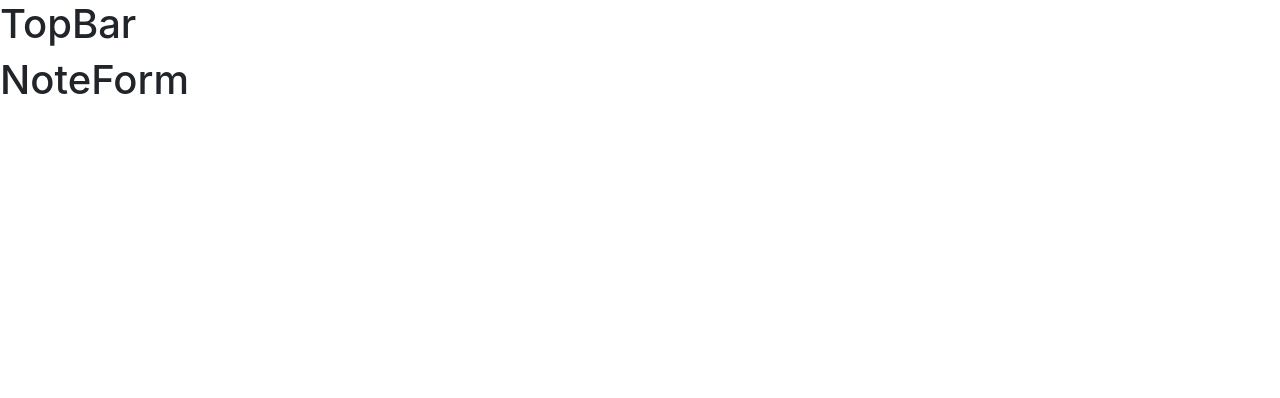
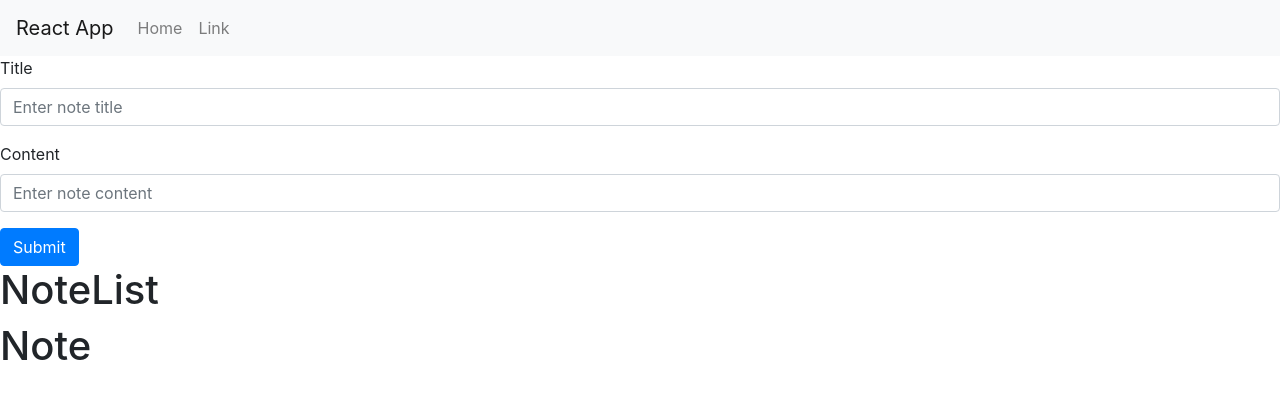
Before and after one commit to Aleksi123/reactapp, a React (Create React App) app: page / in a window 1280 px wide. Shown: the top 398 px of the page. Built offline with nearby package versions, Linux system fonts and the light colour scheme.

Commit message:
Created NoteList and Note components
- Used React Bootstrap NavBar to create navbar
- Notes array added to App.js-component state
- Passed Notes-array to NoteList as a prop
- createNote-function created in App.js
- And passed createNote function down as a prop to NoteForm

```diff
--- a/src/App.js
+++ b/src/App.js
@@ -1,13 +1,33 @@
 import React, { Component } from 'react';
 import TopBar from "./components/TopBar";
 import NoteForm from './components/NoteForm';
+import NoteList from './components/NoteList';
 
 export default class App extends Component {
+  constructor(props) {
+    super(props)
+
+    this.state = {
+      notes: [
+        /* {
+          id: 1,
+          title: 'note1title',
+          content: 'note1content'
+        } */
+      ]
+    }
+  }
+
+  createNote = () => {
+    console.log("createNote()");
+  }
+
   render() {
     return (
       <div>
         <TopBar />
-        <NoteForm />
+        <NoteForm createNote={this.createNote} />
+        <NoteList notes={this.state.notes} />
       </div>
     )
   }
--- /dev/null
+++ b/src/components/Note.js
@@ -0,0 +1,11 @@
+import React, { Component } from 'react'
+
+export default class Note extends Component {
+  render() {
+    return (
+      <div>
+        <h1>Note</h1>
+      </div>
+    )
+  }
+}
--- a/src/components/NoteForm.js
+++ b/src/components/NoteForm.js
@@ -1,10 +1,45 @@
 import React, { Component } from 'react'
+import Form from 'react-bootstrap/Form'
+import Button from 'react-bootstrap/Button'
 
 export default class NoteForm extends Component {
+  constructor(props) {
+    super(props);
+    this.state = {
+      value: ''
+    };
+
+    this.handleChange = this.handleChange.bind(this);
+    this.handleSubmit = this.handleSubmit.bind(this);
+  }
+
+  handleChange(event) {
+    this.setState({ value: event.target.value });
+  }
+
+  handleSubmit(event) {
+    alert('A name was submitted: ' + this.state.value);
+    event.preventDefault();
+  }
+
   render() {
     return (
       <div>
-        <h1>NoteForm</h1>
+        <Form onSubmit={this.handleSubmit}>
+          <Form.Group controlId="formBasicTitle">
+            <Form.Label>Title</Form.Label>
+            <Form.Control type="text" placeholder="Enter note title" />
+          </Form.Group>
+
+          <Form.Group controlId="formBasicContent">
+            <Form.Label>Content</Form.Label>
+            <Form.Control type="text" placeholder="Enter note content" value={this.state.value} onChange={this.handleChange} />
+          </Form.Group>
+
+          <Button onClick={this.props.createNote} variant="primary" type="submit">
+            Submit
+          </Button>
+        </Form>
       </div>
     )
   }
--- /dev/null
+++ b/src/components/NoteList.js
@@ -0,0 +1,14 @@
+import React, { Component } from 'react'
+import Note from './Note';
+
+export default class NoteList extends Component {
+  render() {
+    console.log(this.props.notes);
+    return (
+      <div>
+        <h1>NoteList</h1>
+        <Note />
+      </div>
+    )
+  }
+}
--- a/src/components/TopBar.js
+++ b/src/components/TopBar.js
@@ -1,10 +1,21 @@
 import React, { Component } from 'react'
+import Navbar from 'react-bootstrap/Navbar';
+import Nav from 'react-bootstrap/Nav';
 
 export default class TopBar extends Component {
   render() {
     return (
       <div>
-        <h1>TopBar</h1>
+        <Navbar bg="light" expand="lg">
+          <Navbar.Brand href="#home">React App</Navbar.Brand>
+          <Navbar.Toggle aria-controls="basic-navbar-nav" />
+          <Navbar.Collapse id="basic-navbar-nav">
+            <Nav className="mr-auto">
+              <Nav.Link href="#home">Home</Nav.Link>
+              <Nav.Link href="#link">Link</Nav.Link>
+            </Nav>
+          </Navbar.Collapse>
+        </Navbar>
       </div>
     )
   }
```
